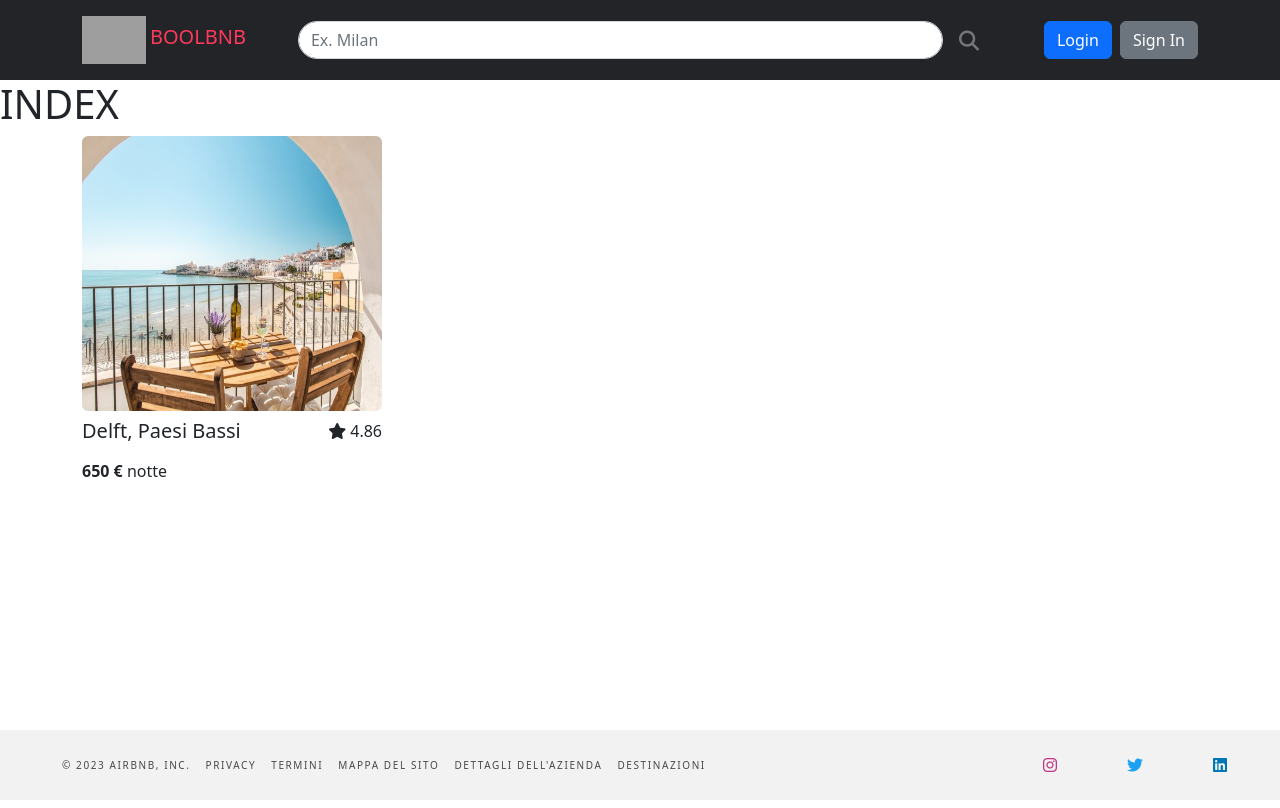
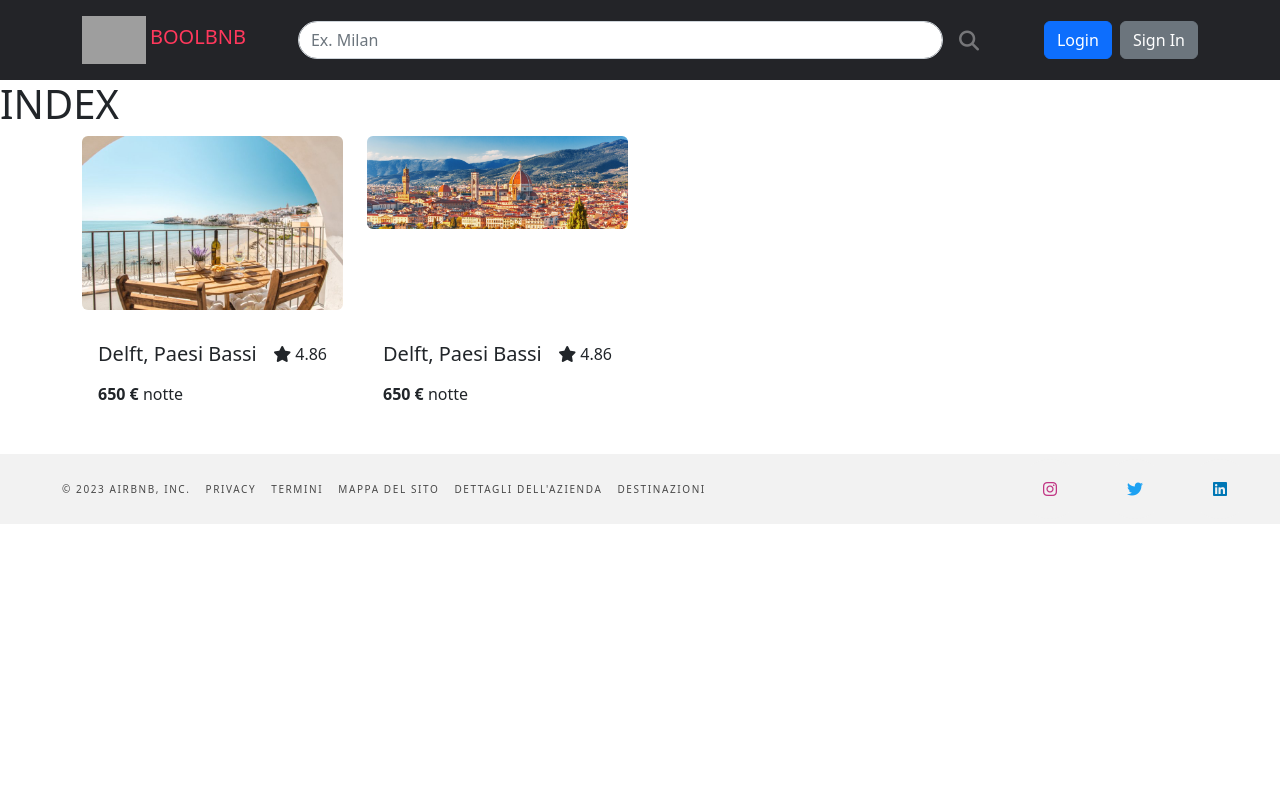
Before and after one commit to AndreaChiari/boolbnb, a Vue app: page /index in a window 1280 px wide. Built offline with nearby package versions, Linux system fonts and the light colour scheme; grey boxes are pictures that could not be loaded.

Commit message:
added cards to home

```diff
--- a/src/App.vue
+++ b/src/App.vue
@@ -11,16 +11,10 @@ export default {
 
 <template>
     <AppHeader />
-    <main>
-        <RouterView />
-    </main>
+    <RouterView />
     <AppFooter />
 </template>
 
 <style lang="scss">
 @use './assets/styles/style.scss';
-
-main {
-    height: calc(100vh - 150px);
-}
 </style>
--- a/src/components/apartments/ApartmentCard.vue
+++ b/src/components/apartments/ApartmentCard.vue
@@ -1,16 +1,22 @@
 <script>
 export default {
-
+    name: 'ApartmentCard',
+    props: {
+        image: String,
+    },
+    methods: {
+        getImageUrl(image) {
+            return new URL(`../../assets/img/${image}`, import.meta.url).href;
+        },
+    }
 }
 
 </script>
 
 <template>
-
-    <div class="container">
-        <div class="apartment-card">
-            <img class="rounded" src="../../assets/img/test_casa.jpg" alt="">
-            <div class="card-content">
+    <div class="apartment-card rounded d-flex flex-column justify-content-between mb-4">
+        <img class="rounded" :src="getImageUrl(image)" alt="">
+        <div class="card-content px-3 py-4">
             <div class="mt-2 d-flex justify-content-between">
                 <h5 class="title">
                     Delft, Paesi Bassi
@@ -19,26 +25,22 @@ export default {
                     <i class="fa-solid fa-star me-1"></i>4.86
                 </p>
             </div>
-                    <p class="price">
+            <p class="price mb-0">
                 <strong>650 €</strong> notte
             </p>
         </div>
     </div>
-    </div>
-
 </template>
 
 
 <style scoped lang="scss">
 .apartment-card {
     width: 300px;
+    background-color: white;
     cursor: pointer;
 
     img {
-            height: 275px;
-            width: 300px;
+        max-width: 100%;
     }
 }
-
-
 </style>
--- a/src/pages/HomePage.vue
+++ b/src/pages/HomePage.vue
@@ -1,4 +1,5 @@
 <script>
+import ApartmentCard from '../components/apartments/ApartmentCard.vue';
 import AppJumbotron from '../components/AppJumbotron.vue';
 
 export default {
@@ -13,12 +14,27 @@ export default {
             this.city = city
         }
     },
-    components: { AppJumbotron }
+    components: { AppJumbotron, ApartmentCard }
 }
 </script>
 
 <template>
     <AppJumbotron @search-city="getCityToSearch" />
+    <main class="py-5">
+        <div class="container">
+            <div class="row row-cols-1 row-cols-md-2 row-cols-lg-3 row-cols-xl-4">
+                <div class="col d-flex justify-content-center" v-for="n in 20">
+                    <ApartmentCard image="test_casa.jpg" />
+                </div>
+            </div>
+        </div>
+    </main>
 </template>
 
-<style scoped></style>
+<style scoped lang="scss">
+@use '../assets/styles/partials/variables' as *;
+
+main {
+    background-color: $main-bg;
+}
+</style>
--- a/src/pages/IndexPage.vue
+++ b/src/pages/IndexPage.vue
@@ -2,14 +2,23 @@
 import ApartmentCard from '../components/apartments/ApartmentCard.vue';
 export default {
     name: 'Index',
-    components: {ApartmentCard}
+    components: { ApartmentCard }
 }
 
 </script>
 
 <template>
     <h1>INDEX</h1>
-    <ApartmentCard />
+    <div class="container">
+        <div class="row row-cols-4">
+            <div class="col d-flex">
+                <ApartmentCard image="test_casa.jpg" />
+            </div>
+            <div class="col d-flex">
+                <ApartmentCard image="firenze.jpg" />
+            </div>
+        </div>
+    </div>
 </template>
 
 <style scoped></style>
```
Lines whose indentation alone changed are shown as unchanged.
